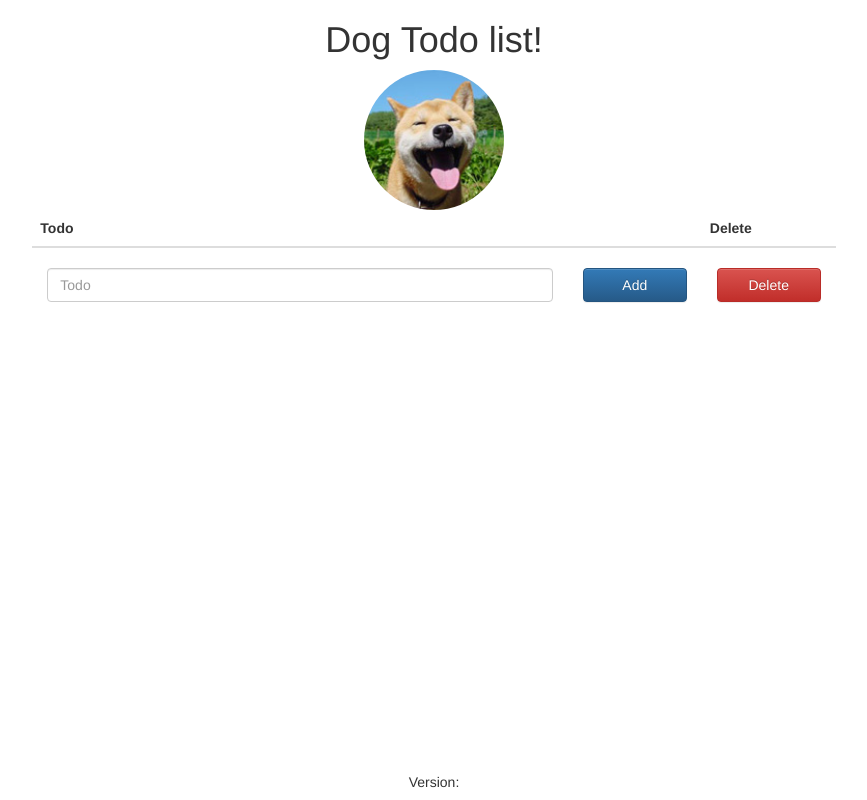
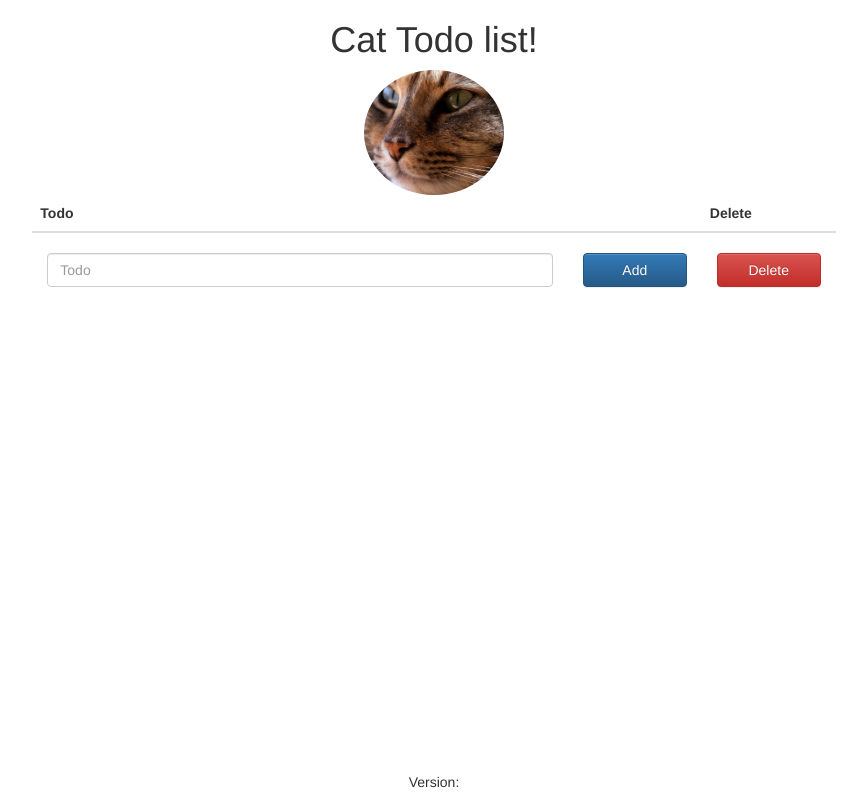
Before and after one commit to johscheuer/todo-app-web, a plain HTML site: page public/index.html in a window 1280 px wide. Shown: the whole page, without its empty margins (206-1073 px from the left). Drawn offline with nearby package versions, Linux system fonts and the light colour scheme; no server answers.

Commit message:
I'm a cat person

```diff
--- a/public/index.html
+++ b/public/index.html
@@ -11,8 +11,8 @@
     <title>Awesome Todo App</title>
   </head>
   <body>
-    <h1 id="headline" class="text-center">Dog Todo list!</h1>
-    <img src="dog_img.jpg" alt="https://flic.kr/p/dUtpsb" class="img-circle center-block img-responsive" height="140" width="140">
+    <h1 id="headline" class="text-center">Cat Todo list!</h1>
+    <img src="cat_img.jpg" alt="https://flic.kr/p/dUtpsb" class="img-circle center-block img-responsive" height="140" width="140">
     <div class="container-fluid">
         <div class="col-md-2"></div>
         <div class="col-md-8 table-responsive">
```
